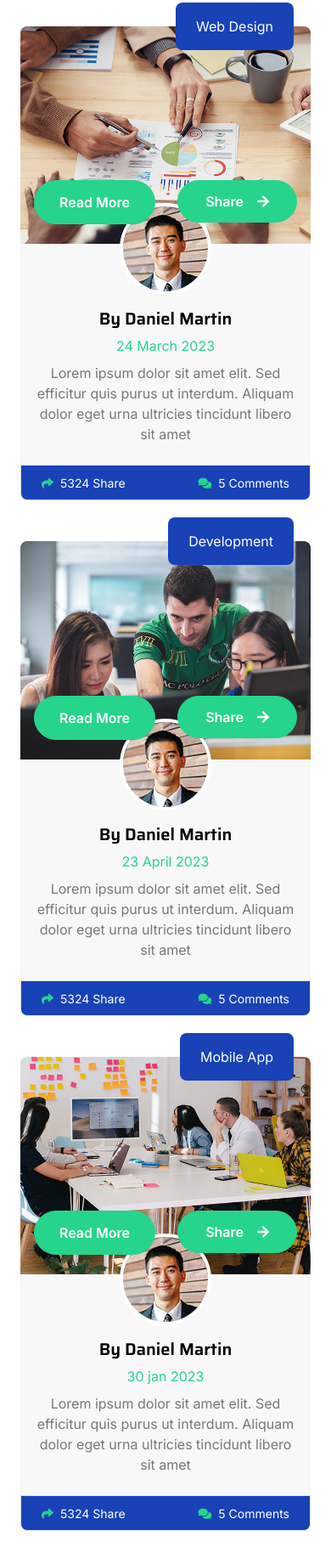
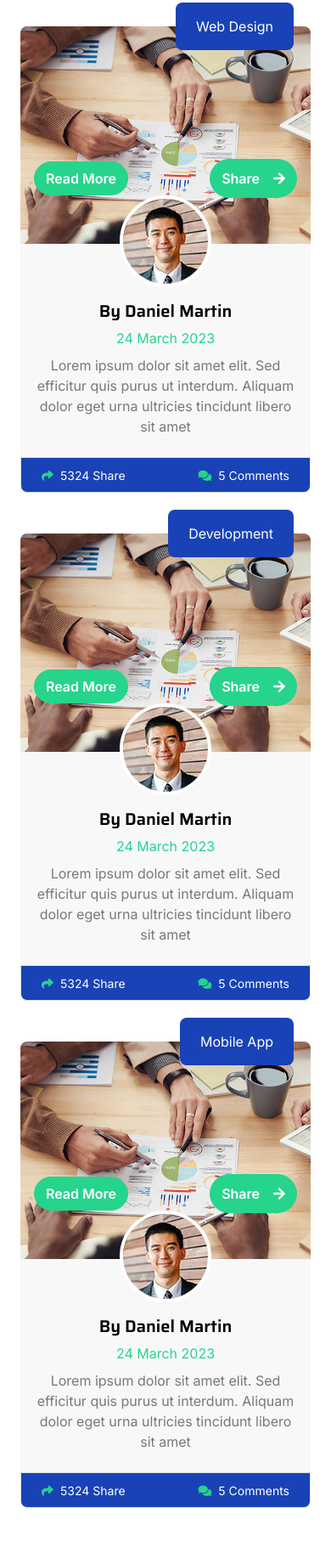
Before and after one commit to AliAbdo111/saas-dental, a plain HTML site: page index.html in a window 390 px wide. Shown: the part 7477-9318 px from the top of the page at 85% size. Drawn offline with nearby package versions, Linux system fonts and the light colour scheme.

Commit message:
changes in ui -p responsive

```diff
--- a/css/style.css
+++ b/css/style.css
@@ -94,8 +94,13 @@
 }
 
 @keyframes mymove {
-    from {left: -100%;}
-    to {left: 100%;}
+    from {
+        left: -100%;
+    }
+
+    to {
+        left: 100%;
+    }
 }
 
 /*** Topbar End ***/
@@ -445,9 +450,10 @@
 }
 
 .blog-btn .blog-btn-icon {
-    height: 50px;
+    /* height: 50px; */
     position: relative;
     overflow: hidden;
+    padding: 0 13px;
 }
 
 .blog-btn-icon .blog-icon-2 {
@@ -461,17 +467,35 @@
 .blog-btn-icon:hover .blog-icon-2 {
     transition: 1s;
     left: 5px;
-    top: 6px;
+    top: 0px;
     padding-bottom: 5px;
 }
+
 .blog-icon-1 {
     position: relative;
-    top: -4px;
+    /* top: -4px; */
 }
+
 .blog-btn-icon:hover .blog-icon-1 {
     top: 0;
     right: -140px;
     transition: 1s;
+}
+
+.shard {
+    margin: 0;
+    height: 100%;
+    line-height: 44px;
+}
+
+.link_btn {
+    padding: 5px;
+}
+
+@media (max-width: 450px) {
+    .link_btn {
+        padding: 0px;
+    }
 }
 
 /*** Blog End ***/
--- a/index.html
+++ b/index.html
@@ -30,9 +30,9 @@
 
     <body>
         <!-- Spinner Start -->
-        <div id="spinner" class="show position-fixed translate-middle w-100 vh-100 top-50 start-50 d-flex align-items-center justify-content-center">
+        <!-- <div id="spinner" class="show position-fixed translate-middle w-100 vh-100 top-50 start-50 d-flex align-items-center justify-content-center">
             <div class="spinner-grow text-primary" role="status"></div>
-        </div>
+        </div> -->
         <!-- Spinner End -->
 
         <!-- Topbar Start -->
@@ -401,13 +401,13 @@
                         <div class="blog-item position-relative bg-light rounded">
                             <img src="img/blog-1.jpg" class="img-fluid w-100 rounded-top" alt="">
                             <span class="position-absolute px-4 py-3 bg-primary text-white rounded" style="top: -28px; right: 20px;">Web Design</span>
-                            <div class="blog-btn d-flex justify-content-between position-relative px-3" style="margin-top: -75px;">
-                                <div class="blog-icon btn btn-secondary px-3 rounded-pill my-auto">
-                                    <a href="" class="btn text-white">Read More</a>
+                            <div class="blog-btn d-flex justify-content-between position-relative px-3" style="margin-top: -100px;">
+                                <div class="blog-icon btn btn-secondary rounded-pill my-auto link_btn">
+                                    <a href="" class="btn text-white ">Read More</a>
                                 </div>
-                                <div class="blog-btn-icon btn btn-secondary px-4 py-3 rounded-pill ">
+                                <div class="blog-btn-icon btn btn-secondary rounded-pill link_btn">
                                     <div class="blog-icon-1">
-                                        <p class="text-white px-2">Share<i class="fa fa-arrow-right ms-3"></i></p>
+                                        <p class="text-white shard">Share<i class="fa fa-arrow-right ms-3"></i></p>
                                     </div>
                                     <div class="blog-icon-2">
                                         <a href="" class="btn me-1"><i class="fab fa-facebook-f text-white"></i></a>
@@ -416,7 +416,7 @@
                                     </div>
                                 </div>
                             </div>
-                            <div class="blog-content text-center position-relative px-3" style="margin-top: -25px;">
+                            <div class="blog-content text-center position-relative px-3" style="margin-top: -3px;">
                                 <img src="img/admin.jpg" class="img-fluid rounded-circle border border-4 border-white mb-3" alt="">
                                 <h5 class="">By Daniel Martin</h5>
                                 <span class="text-secondary">24 March 2023</span>
@@ -430,15 +430,15 @@
                     </div>
                     <div class="col-lg-6 col-xl-4 wow fadeIn" data-wow-delay=".5s">
                         <div class="blog-item position-relative bg-light rounded">
-                            <img src="img/blog-2.jpg" class="img-fluid w-100 rounded-top" alt="">
+                            <img src="img/blog-1.jpg" class="img-fluid w-100 rounded-top" alt="">
                             <span class="position-absolute px-4 py-3 bg-primary text-white rounded" style="top: -28px; right: 20px;">Development</span>
-                            <div class="blog-btn d-flex justify-content-between position-relative px-3" style="margin-top: -75px;">
-                                <div class="blog-icon btn btn-secondary px-3 rounded-pill my-auto">
+                            <div class="blog-btn d-flex justify-content-between position-relative px-3" style="margin-top: -100px;">
+                                <div class="blog-icon btn btn-secondary rounded-pill my-auto link_btn">
                                     <a href="" class="btn text-white ">Read More</a>
                                 </div>
-                                <div class="blog-btn-icon btn btn-secondary px-4 py-3 rounded-pill ">
+                                <div class="blog-btn-icon btn btn-secondary rounded-pill link_btn">
                                     <div class="blog-icon-1">
-                                        <p class="text-white px-2">Share<i class="fa fa-arrow-right ms-3"></i></p>
+                                        <p class="text-white shard">Share<i class="fa fa-arrow-right ms-3"></i></p>
                                     </div>
                                     <div class="blog-icon-2">
                                         <a href="" class="btn me-1"><i class="fab fa-facebook-f text-white"></i></a>
@@ -447,10 +447,10 @@
                                     </div>
                                 </div>
                             </div>
-                            <div class="blog-content text-center position-relative px-3" style="margin-top: -25px;">
+                            <div class="blog-content text-center position-relative px-3" style="margin-top: -3px;">
                                 <img src="img/admin.jpg" class="img-fluid rounded-circle border border-4 border-white mb-3" alt="">
                                 <h5 class="">By Daniel Martin</h5>
-                                <span class="text-secondary">23 April 2023</span>
+                                <span class="text-secondary">24 March 2023</span>
                                 <p class="py-2">Lorem ipsum dolor sit amet elit. Sed efficitur quis purus ut interdum. Aliquam dolor eget urna ultricies tincidunt libero sit amet</p>
                             </div>
                             <div class="blog-coment d-flex justify-content-between px-4 py-2 border bg-primary rounded-bottom">
@@ -461,15 +461,15 @@
                     </div>
                     <div class="col-lg-6 col-xl-4 wow fadeIn" data-wow-delay=".7s">
                         <div class="blog-item position-relative bg-light rounded">
-                            <img src="img/blog-3.jpg" class="img-fluid w-100 rounded-top" alt="">
+                            <img src="img/blog-1.jpg" class="img-fluid w-100 rounded-top" alt="">
                             <span class="position-absolute px-4 py-3 bg-primary text-white rounded" style="top: -28px; right: 20px;">Mobile App</span>
-                            <div class="blog-btn d-flex justify-content-between position-relative px-3" style="margin-top: -75px;">
-                                <div class="blog-icon btn btn-secondary px-3 rounded-pill my-auto">
+                            <div class="blog-btn d-flex justify-content-between position-relative px-3" style="margin-top: -100px;">
+                                <div class="blog-icon btn btn-secondary rounded-pill my-auto link_btn">
                                     <a href="" class="btn text-white ">Read More</a>
                                 </div>
-                                <div class="blog-btn-icon btn btn-secondary px-4 py-3 rounded-pill ">
+                                <div class="blog-btn-icon btn btn-secondary rounded-pill link_btn">
                                     <div class="blog-icon-1">
-                                        <p class="text-white px-2">Share<i class="fa fa-arrow-right ms-3"></i></p>
+                                        <p class="text-white shard">Share<i class="fa fa-arrow-right ms-3"></i></p>
                                     </div>
                                     <div class="blog-icon-2">
                                         <a href="" class="btn me-1"><i class="fab fa-facebook-f text-white"></i></a>
@@ -478,13 +478,13 @@
                                     </div>
                                 </div>
                             </div>
-                            <div class="blog-content text-center position-relative px-3" style="margin-top: -25px;">
+                            <div class="blog-content text-center position-relative px-3" style="margin-top: -3px;">
                                 <img src="img/admin.jpg" class="img-fluid rounded-circle border border-4 border-white mb-3" alt="">
                                 <h5 class="">By Daniel Martin</h5>
-                                <span class="text-secondary">30 jan 2023</span>
+                                <span class="text-secondary">24 March 2023</span>
                                 <p class="py-2">Lorem ipsum dolor sit amet elit. Sed efficitur quis purus ut interdum. Aliquam dolor eget urna ultricies tincidunt libero sit amet</p>
                             </div>
-                            <div class="blog-coments d-flex justify-content-between px-4 py-2 border bg-primary rounded-bottom">
+                            <div class="blog-coment d-flex justify-content-between px-4 py-2 border bg-primary rounded-bottom">
                                 <a href="" class="text-white"><small><i class="fas fa-share me-2 text-secondary"></i>5324 Share</small></a>
                                 <a href="" class="text-white"><small><i class="fa fa-comments me-2 text-secondary"></i>5 Comments</small></a>
                             </div>
@@ -692,7 +692,7 @@
                     <h1 class="mb-3">Contact for any query</h1>
                     <p class="mb-2">The contact form is currently inactive. Get a functional and working contact form with Ajax & PHP in a few minutes. Just copy and paste the files, add a little code and you're done. <a href="https://htmlcodex.com/contact-form">Download Now</a>.</p>
                 </div>
-                <div class="contact-detail position-relative p-5">
+                <div class="contact-detail position-relative p-2">
                     <div class="row g-5 mb-5 justify-content-center">
                         <div class="col-xl-4 col-lg-6 wow fadeIn" data-wow-delay=".3s">
                             <div class="d-flex bg-light p-3 rounded">
@@ -728,6 +728,7 @@
                             </div>
                         </div>
                     </div>
+
                     <div class="row g-5">
                         <div class="col-lg-6 wow fadeIn" data-wow-delay=".3s">
                             <div class="p-5 h-100 rounded contact-map">
@@ -754,6 +755,7 @@
                             </div>
                         </div>
                     </div>
+
                 </div>
             </div>
         </div>
@@ -761,7 +763,7 @@
 
 
         <!-- Footer Start -->
-         <div class="container-fluid footer bg-dark wow fadeIn" data-wow-delay=".3s">
+        <div class="container-fluid footer bg-dark wow fadeIn" data-wow-delay=".3s">
             <div class="container pt-5 pb-4">
                 <div class="row g-5">
                     <div class="col-lg-3 col-md-6">
@@ -819,10 +821,8 @@
         </div>
         <!-- Footer End -->
 
-
         <!-- Back to Top -->
         <a href="#" class="btn btn-secondary btn-square rounded-circle back-to-top"><i class="fa fa-arrow-up text-white"></i></a>
-
 
         <!-- JavaScript Libraries -->
         <script src="https://ajax.googleapis.com/ajax/libs/jquery/3.6.4/jquery.min.js"></script>
```
Also changed, not shown: js/main.js (+41 -44 lines). Lines whose indentation alone changed are shown as unchanged.
